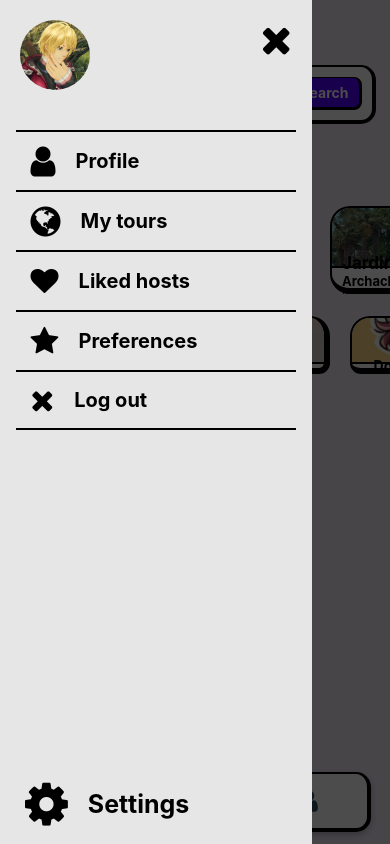
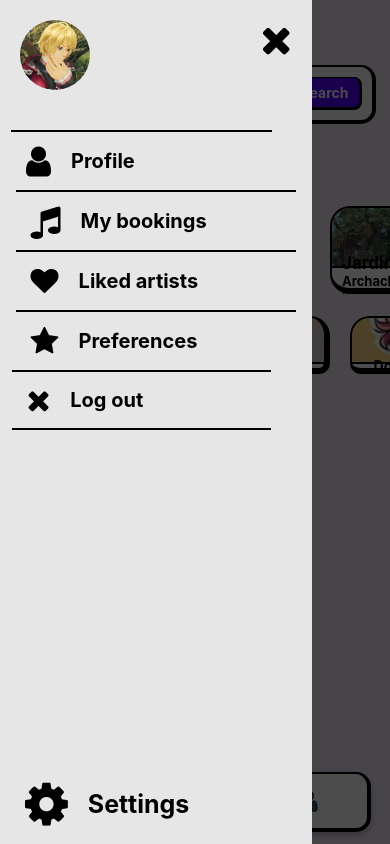
Before and after one commit to YoannS01/GIGSTER, a React Native app in the folder frontend/: screen /TabNavigator in a window 390 px wide. Both pictures are taken after a click on the element 53 px from the left and 94 px from the top of the page. Built offline with nearby package versions, Linux system fonts and the light colour scheme.

Commit message:
Implemented reducer on HomeScreen

```diff
--- a/frontend/screens/HomeScreen.jsx
+++ b/frontend/screens/HomeScreen.jsx
@@ -11,6 +11,7 @@ import TopCard from '../components/TopCard'
 
 import ProfileScreen from "./ProfileScreen";
 import { useNavigation } from '@react-navigation/native';
+import { useSelector } from 'react-redux';
 
 
 
@@ -22,6 +23,10 @@ export default function HomeScreen() {
     const [modalDisplay, setModalDisplay] = useState(0);
     const [searching, setSearching] = useState(false)
     const navigation = useNavigation()
+
+    const user = useSelector(state => state.user.value)
+
+    console.log(user)
 
     const [modalContent, setModalContent] = useState({
         image: require("../assets/Felicita.png"),
@@ -193,22 +198,24 @@ export default function HomeScreen() {
                         }} size={40} />
                     </View>
                     <View style={styles.modalNav}>
+                        <TouchableOpacity onPress={() => navigateModal()}>
                             <View style={styles.modalSection}>
                                 <FontAwesome name='user' size={35} />
                                 <View style={styles.modalAlign}>
-                                <Text style={styles.modalText} onPress={() => navigateModal()} >Profile</Text>
+                                    <Text style={styles.modalText}  >Profile</Text>
                                 </View>
                             </View>
+                        </TouchableOpacity>
                         <View style={styles.modalSection}>
-                            <FontAwesome name={true ? 'globe' : 'music'} size={35} />
+                            <FontAwesome name={user.isArtist ? 'globe' : 'music'} size={35} />
                             <View style={styles.modalAlign}>
-                                <Text style={styles.modalText}>{true ? 'My tours' : 'My bookings'}</Text>
+                                <Text style={styles.modalText}>{user.isArtist ? 'My tours' : 'My bookings'}</Text>
                             </View>
                         </View>
                         <View style={styles.modalSection}>
                             <FontAwesome name='heart' size={28} />
                             <View style={styles.modalAlign}>
-                                <Text style={styles.modalText}>{true ? 'Liked hosts' : 'Liked artists'}</Text>
+                                <Text style={styles.modalText}>{user.isArtist ? 'Liked hosts' : 'Liked artists'}</Text>
                             </View>
                         </View>
                         <View style={styles.modalSection}>
@@ -217,12 +224,14 @@ export default function HomeScreen() {
                                 <Text style={styles.modalText}>Preferences</Text>
                             </View>
                         </View>
+                        <TouchableOpacity onPress={() => logout()}>
                             <View style={styles.lastModalSection}>
                                 <FontAwesome name='close' size={30} />
                                 <View style={styles.modalAlign}>
-                                <Text style={styles.modalText} onPress={() => logout()}>Log out</Text>
+                                    <Text style={styles.modalText}>Log out</Text>
                                 </View>
                             </View>
+                        </TouchableOpacity>
                     </View>
                 </View>
                 <View style={styles.settings}>
@@ -298,7 +307,7 @@ export default function HomeScreen() {
                 </TouchableOpacity>
                 <View style={styles.searchField}>
                     <TextInput
-                        placeholder="Find your future hosts"
+                        placeholder={user.isArtist ? "Find your future hosts" : "Find your future artists"}
                         style={styles.input}
                     ></TextInput>
                     <TouchableOpacity style={styles.btnSearch} onPress={() => setSearching(true)}>
@@ -310,7 +319,7 @@ export default function HomeScreen() {
             </View>
             {!searching ?
                 <View>
-                    <Text style={styles.welcome}>Welcome JustneedVic</Text>
+                    <Text style={styles.welcome}>Welcome {user.username}</Text>
                     <Text style={styles.discover}>Discover...</Text>
                     <ScrollView horizontal={true} showsHorizontalScrollIndicator={false} style={styles.recoZone} >
                         {cardList}
```
Also changed, not shown: frontend/components/AnnounceCardSearch.js (renamed from frontend/components/AnnounceCardSearch.jsx). Lines whose indentation alone changed are shown as unchanged.
